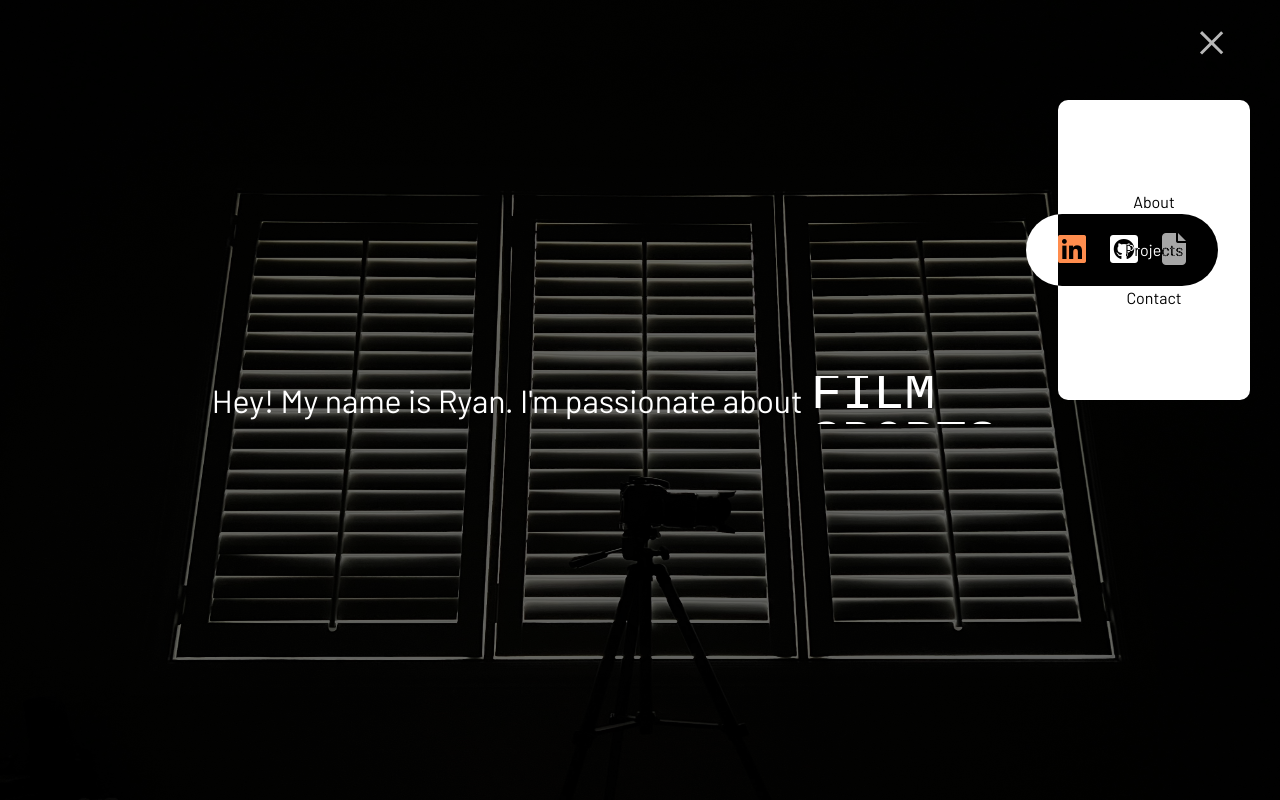
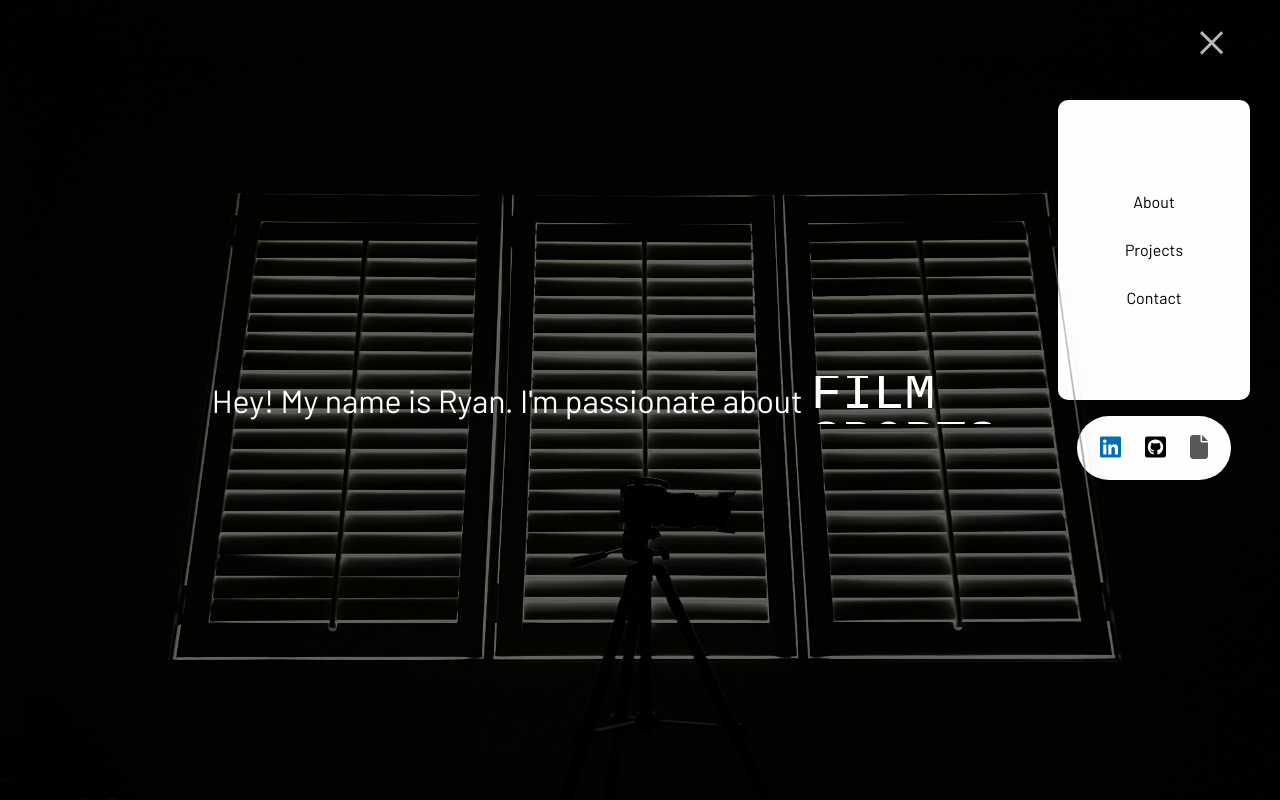
Before and after one commit to ryanpunwasi/portfolio, a React (Create React App) app: page / in a window 1280 px wide. Both pictures are taken after a click on the element 1213 px from the left and 42 px from the top of the page. Shown: the top 800 px of the page. Built offline with nearby package versions, Linux system fonts and the light colour scheme.

Commit message:
fix: fix positioning of contact bar

```diff
--- a/src/components/Sidebar.css
+++ b/src/components/Sidebar.css
@@ -1,44 +1,42 @@
 .sidebar-container {
   display: flex;
   flex-direction: column;
+  justify-content: center;
+  align-items: center;
   position: fixed;
   border: none;
-  height: calc(50vh - 100px);
   min-width: 15vw;
   top: 100px;
   right: 30px;
   z-index: 2;
-  padding: 2em;
-  justify-content: center;
-  align-items: center;
+  gap: 1em;
+  mix-blend-mode: difference;
 }
 
 .sidebar-contact {
   background-color: white;
-  mix-blend-mode: difference;
   border-radius: 50px;
-  z-index: 2;
-  padding: 1.75em;
+  padding: 1.5em 0.5em;
   display: flex;
   justify-content: center;
   gap: 1.5em;
-  min-width: 15vw;
+  width: 80%;
+  max-width: 190px;
 }
 
 .sidebar-contact i:hover {
   transform: scale(1.2);
+  transition: 0.1s ease-in-out;
   cursor: pointer;
 }
 
 .sidebar {
-  position: fixed;
   background-color: white;
   border: none;
   height: calc(50vh - 100px);
   min-width: 15vw;
   top: 100px;
   right: 30px;
-  z-index: 2;
   padding: 2em;
   display: flex;
   flex-direction: column;
@@ -56,12 +54,12 @@
   display: none;
 }
 
-.sidebar.open {
+.sidebar-container.open {
   opacity: 1;
   animation: fadeIn 0.2s;
 }
 
-.sidebar.closed {
+.sidebar-container.closed {
   right: 0px;
   opacity: 0;
   animation: fadeOut 0.2s;
@@ -71,7 +69,7 @@
 @keyframes fadeIn {
   0% {
     opacity: 0;
-    right: 15px;
+    right: 0px;
   }
   100% {
     opacity: 1;
@@ -86,7 +84,7 @@
   }
   100% {
     opacity: 0;
-    right: 15px;
+    right: 0px;
   }
 }
 
@@ -98,4 +96,9 @@
     -webkit-box-shadow: 3px 7px 23px -5px rgba(0, 0, 0, 0.75);
     -moz-box-shadow: 3px 7px 23px -5px rgba(0, 0, 0, 0.75);
   }
+
+  .sidebar-container {
+    width: calc(90vw - 30px);
+    mix-blend-mode: normal;
+  }
 }
--- a/src/components/Sidebar.jsx
+++ b/src/components/Sidebar.jsx
@@ -10,28 +10,26 @@ function Sidebar({ items }) {
   ));
 
   return (
-    <div className="sidebar-container">
-      <div
-        className={`sidebar ${
-          sidebarOpen === null ? "none" : sidebarOpen ? "open" : "closed"
-        }`}
-      >
-        <ul>{renderItems}</ul>
-      </div>
+    <div
+      className={`sidebar-container ${
+        sidebarOpen === null ? "none" : sidebarOpen ? "open" : "closed"
+      }`}
+    >
+      <ul className="sidebar">{renderItems}</ul>
       <ul className="sidebar-contact">
         <li>
           <i
             style={{ color: "#0072b1" }}
-            className="fa-brands fa-linkedin fa-2xl"
+            className="fa-brands fa-linkedin fa-xl"
           ></i>
         </li>
         <li>
-          <i className="fa-brands fa-square-github fa-2xl"></i>
+          <i className="fa-brands fa-square-github fa-xl"></i>
         </li>
         <li>
           <i
             style={{ color: "#595959" }}
-            className="fa-solid fa-file fa-2xl"
+            className="fa-solid fa-file fa-xl"
           ></i>
         </li>
       </ul>
```
